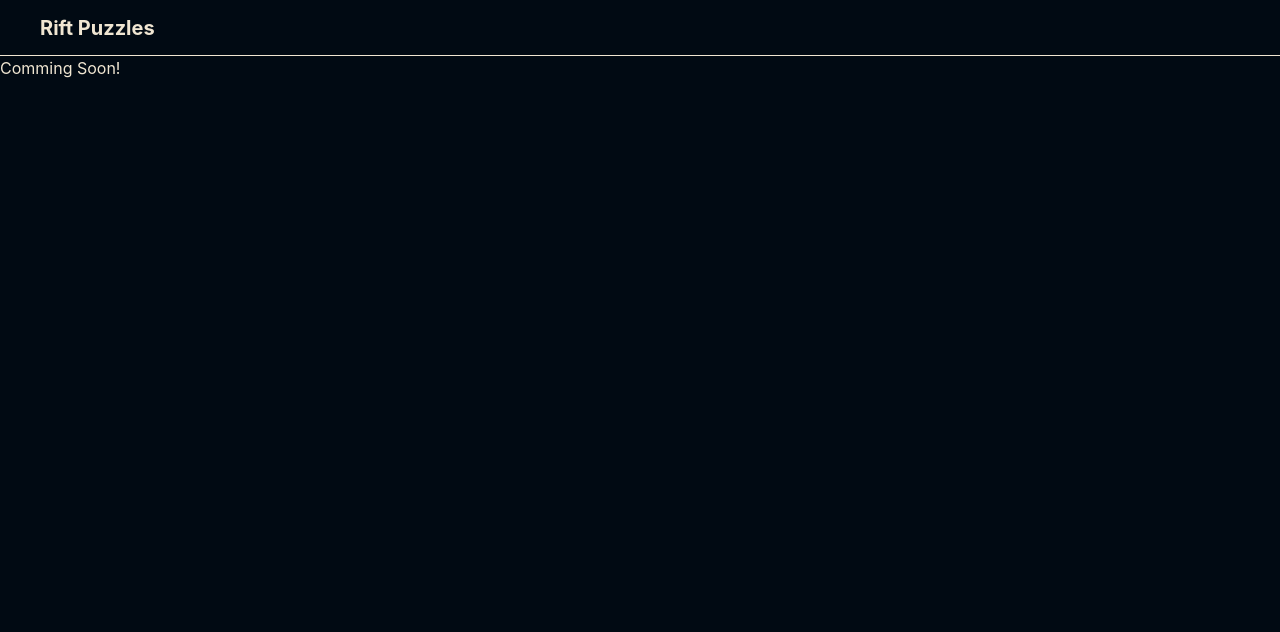
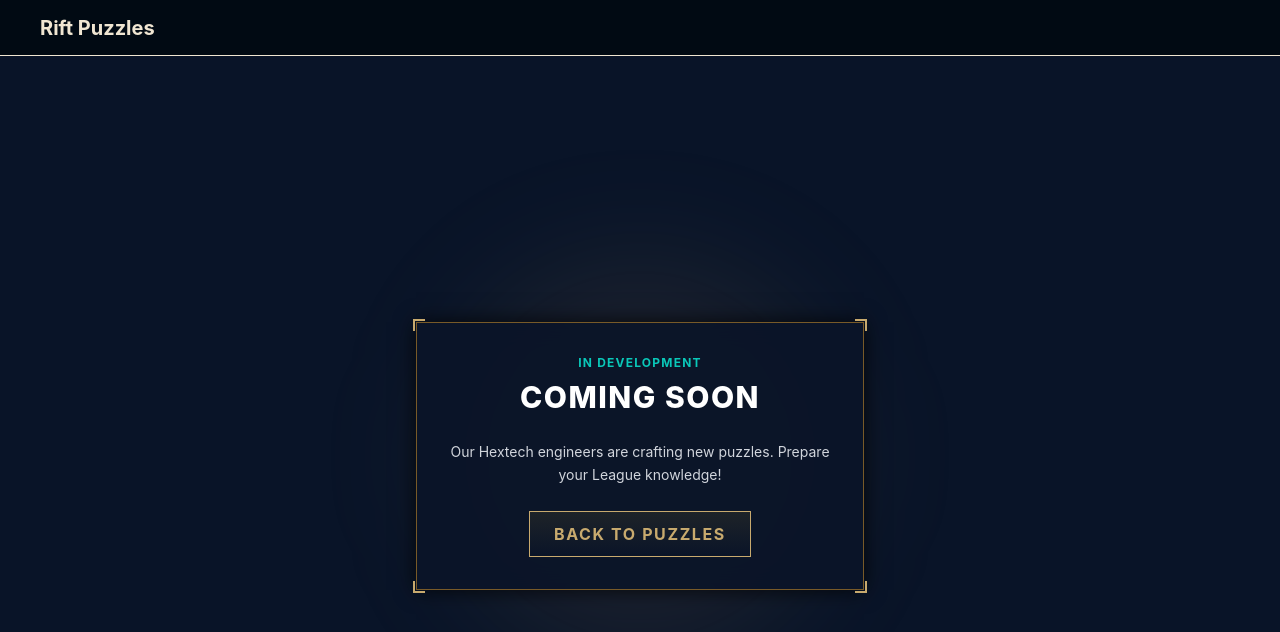
Before and after one commit to faridgasimov95/rift-puzzles, a React (Vite) app: page /champdle in a window 1280 px wide. Shown: the top 632 px of the page. Built offline with nearby package versions, Linux system fonts and the light colour scheme.

Commit message:
feat: Coming Soon component added and used

```diff
--- a/src/components/ComingSoon.tsx
+++ b/src/components/ComingSoon.tsx
@@ -0,0 +1,30 @@
+import HextechButton from "./HextechButton";
+import HextechFrame from "./HextechFrame";
+
+export default function ComingSoon() {
+  return (
+    <div className="min-h-screen bg-[#091428] text-white flex items-center justify-center p-4 relative overflow-hidden font-sans">
+      <div className="absolute w-96 h-96 bg-gold/10 rounded-full blur-3xl pointer-events-none" />
+
+      <HextechFrame className="max-w-md w-full text-center relative z-10">
+        <span className="text-xs tracking-widest uppercase text-hextech font-bold mb-2 block">
+          In Development
+        </span>
+
+        <h1 className="text-3xl font-extrabold tracking-wider text-gold-50 uppercase mb-2">
+          Coming Soon
+        </h1>
+        <div className="h-0.5 w-24 bg-linear-to-rfrom-transparent via-gold to-transparent mx-auto mb-4" />
+
+        <p className="text-gray-300 text-sm leading-relaxed mb-6">
+          Our Hextech engineers are crafting new puzzles. Prepare your League
+          knowledge!
+        </p>
+
+        <HextechButton onClick={() => (window.location.href = "/")}>
+          Back to Puzzles
+        </HextechButton>
+      </HextechFrame>
+    </div>
+  );
+}
--- a/src/pages/AbilityGuesser.tsx
+++ b/src/pages/AbilityGuesser.tsx
@@ -1,5 +1,7 @@
+import ComingSoon from "../components/ComingSoon";
+
 function AbilityGuesserPage() {
-  return <div>Comming Soon!</div>;
+  return <ComingSoon />;
 }
 
 export default AbilityGuesserPage;
--- a/src/pages/Champdle.tsx
+++ b/src/pages/Champdle.tsx
@@ -1,5 +1,7 @@
+import ComingSoon from "../components/ComingSoon";
+
 function ChampdlePage() {
-  return <div>Comming Soon!</div>;
+  return <ComingSoon />;
 }
 
 export default ChampdlePage;
--- a/src/pages/Home.tsx
+++ b/src/pages/Home.tsx
@@ -11,21 +11,21 @@ function HomePage() {
   return (
     <div className="min-h-screen bg-linear-to-b from-hex-900 to-hex-950">
       <main className="mx-auto max-w-3xl px-5 py-12">
-        <header className="border-b-2 border-gold-500 pb-4">
-          <h1 className="text-4xl font-bold tracking-wide text-gold-500">
+        <header className="border-b-2 border-gold pb-4">
+          <h1 className="text-4xl font-bold tracking-wide text-gold">
             Rift Puzzles
           </h1>
-          <p className="mt-1 text-gold-300/70">Dummy page. Games go here.</p>
+          <p className="mt-1 text-gold-light/70">Dummy page. Games go here.</p>
         </header>
 
         <section className="mt-8 grid gap-4 sm:grid-cols-3">
           {games.map((name) => (
             <button
               key={name}
-              className="rounded-sm border border-gold-700 bg-hex-800 p-5 text-left transition hover:border-hextech hover:text-hextech focus-visible:outline-2 focus-visible:outline-hextech"
+              className="rounded-sm border border-gold-dark bg-hex-800 p-5 text-left transition hover:border-hextech hover:text-hextech focus-visible:outline-2 focus-visible:outline-hextech"
             >
               <span className="block text-lg font-semibold">{name}</span>
-              <span className="text-sm text-gold-300/60">Coming soon</span>
+              <span className="text-sm text-gold-light/60">Coming soon</span>
             </button>
           ))}
         </section>
--- a/src/pages/Quotes.tsx
+++ b/src/pages/Quotes.tsx
@@ -1,5 +1,7 @@
+import ComingSoon from "../components/ComingSoon";
+
 function QuotesPage() {
-  return <div>Comming Soon!</div>;
+  return <ComingSoon />;
 }
 
 export default QuotesPage;
--- a/src/pages/RiftLinks.tsx
+++ b/src/pages/RiftLinks.tsx
@@ -1,5 +1,7 @@
+import ComingSoon from "../components/ComingSoon";
+
 function RiftLinksPage() {
-  return <div>Comming Soon!</div>;
+  return <ComingSoon />;
 }
 
 export default RiftLinksPage;
--- a/src/pages/RiftSound.tsx
+++ b/src/pages/RiftSound.tsx
@@ -1,5 +1,7 @@
+import ComingSoon from "../components/ComingSoon";
+
 function RiftSoundPage() {
-  return <div>Comming Soon!</div>;
+  return <ComingSoon />;
 }
 
 export default RiftSoundPage;
--- a/src/pages/Shopkeepere.tsx
+++ b/src/pages/Shopkeepere.tsx
@@ -1,5 +1,7 @@
+import ComingSoon from "../components/ComingSoon";
+
 function ShopkeeperPage() {
-  return <div>Comming Soon!</div>;
+  return <ComingSoon />;
 }
 
 export default ShopkeeperPage;
```
